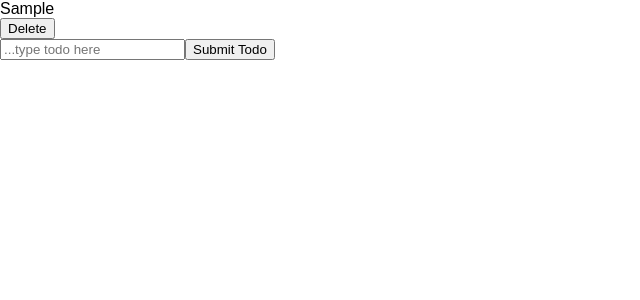
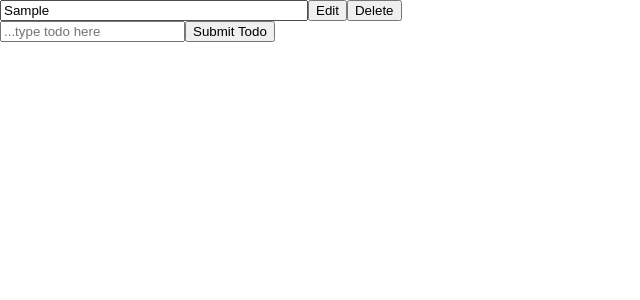
Before and after one commit to macandrew6/react-todo-list, a React (Create React App) app: page / in a window 1280 px wide. Both pictures are taken after typing "Sample" into the empty fields and a click on the button "Submit Todo". Shown: the top 300 px of the page, without its empty margins (0-640 px from the left). Built offline with nearby package versions, Linux system fonts and the light colour scheme.

Commit message:
adds styles and functioning edit

```diff
--- a/src/App.js
+++ b/src/App.js
@@ -14,6 +14,7 @@ class App extends Component {
     this.updateTodoInput = this.updateTodoInput.bind(this);
     this.addTodo = this.addTodo.bind(this);
     this.deleteTodo = this.deleteTodo.bind(this);
+    this.editTodo = this.editTodo.bind(this);
   }
 
   componentDidMount() {
@@ -29,13 +30,27 @@ class App extends Component {
   }
 
   deleteTodo(id) {
-    console.log('delete', id);
     const todos = JSON.parse(JSON.stringify(this.state.todos));
-    const filteredTodos = todos.filter(todo => todo.id !== id);
+    const updatedTodos = todos.filter(todo => todo.id !== id);
 
     this.setState({
-      todos: filteredTodos
-    }, localStorage.setItem('todos', JSON.stringify(filteredTodos)));
+      todos: updatedTodos
+    }, localStorage.setItem('todos', JSON.stringify(updatedTodos)));
+  }
+
+  editTodo(text, id) {
+    const todos = JSON.parse(JSON.stringify(this.state.todos));
+    console.log(text, id);
+    // bug lies here
+    todos.forEach(todo => {
+      if (todo.id === id) {
+        todo.text = text;
+      }
+    });
+
+    this.setState({
+      todos: todos
+    }, localStorage.setItem('todos', JSON.stringify(todos)));
   }
 
   updateTodoInput(e) {
@@ -66,7 +81,8 @@ class App extends Component {
       <div className="App">
         <TodoList
           todos={todos}
-          deleteTodo={this.deleteTodo}/>
+          deleteTodo={this.deleteTodo}
+          editTodo={this.editTodo}/>
 
         <TodoInput
           updateTodoInput={this.updateTodoInput}
--- a/src/components/todoList.js
+++ b/src/components/todoList.js
@@ -1,7 +1,7 @@
 import React from 'react';
 import TodoListItem from './todoListItem';
 
-const TodoList = ({ todos, deleteTodo }) => {
+const TodoList = ({ todos, deleteTodo, editTodo }) => {
   return (
     <div>
       {
@@ -11,7 +11,8 @@ const TodoList = ({ todos, deleteTodo }) => {
               key={todo.id}
               id={todo.id}
               todo={todo}
-              deleteTodo={deleteTodo}/>
+              deleteTodo={deleteTodo}
+              editTodo={editTodo}/>
           );
         })
       }
--- a/src/components/todoListItem.js
+++ b/src/components/todoListItem.js
@@ -5,11 +5,12 @@ export default class TodoListItem extends Component {
     super(props);
 
     this.state = {
-      todoText: this.props.todo.text
+      todoText: this.props.todo.text,
+      id: this.props.todo.id
     };
   }
 
-  handleEditInput(e) {
+  handleEditInputChange(e) {
     let value = e.target.value;
     this.setState({
       todoText: value
@@ -18,29 +19,29 @@ export default class TodoListItem extends Component {
 
   handleSubmitEdit(e) {
     e.preventDefault();
+    this.props.editTodo(this.state.todoText, this.state.id);
   }
 
   editTodo() {
-    // do something that edits todo
-    console.log('im here baby', this.props.todo.text);
     return (
-      <form onSubmit={e => this.handleSubmitEdit(e)}>
+      <form
+        className="edit-todo-form"
+        onSubmit={e => this.handleSubmitEdit(e)}>
         <input
           type="text"
-          value={this.props.todo.text}
-          onChange={e => this.handleEditInput(e)}/>
+          value={this.state.todoText}
+          onChange={e => this.handleEditInputChange(e)}/>
         <button type="submit">Edit</button>
       </form>
     );
   }
 
   render() {
-    const { todoText } = this.state;
     const { deleteTodo, id } = this.props;
 
     return (
-      <div>
-        <div onClick={() => this.editTodo()}>{todoText}</div>
+      <div className="todo-item">
+        <div>{this.editTodo()}</div>
         <button onClick={() => deleteTodo(id)}>Delete</button>
       </div>
     );
--- a/src/index.css
+++ b/src/index.css
@@ -3,3 +3,11 @@ body {
   padding: 0;
   font-family: sans-serif;
 }
+
+.todo-item {
+  display: flex;
+}
+
+.edit-todo-form input {
+  width: 300px;
+}
```
